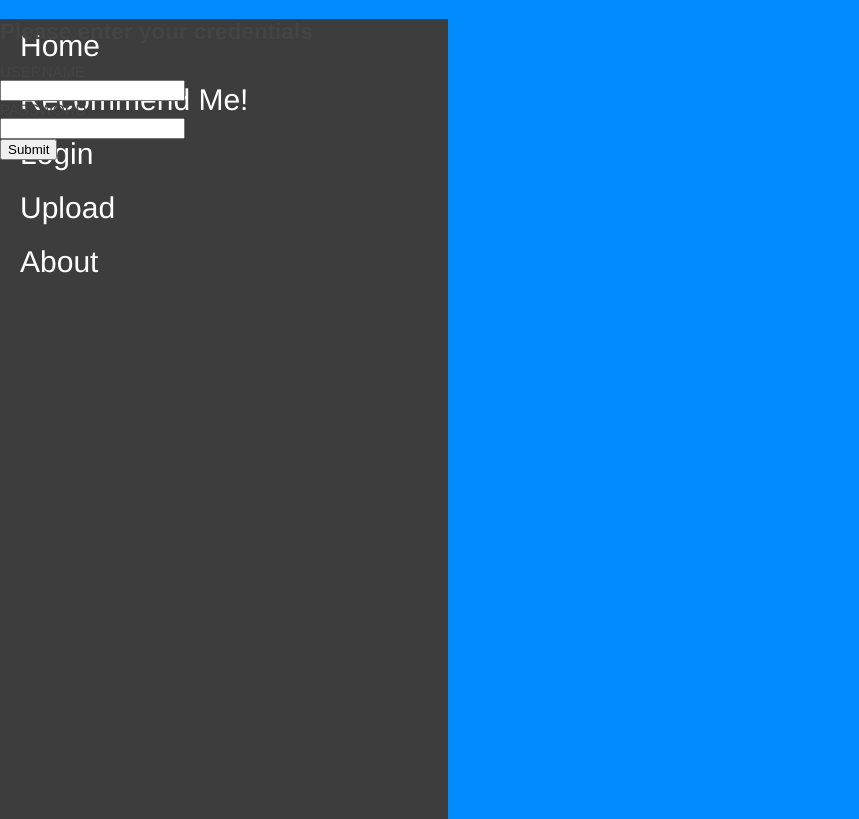
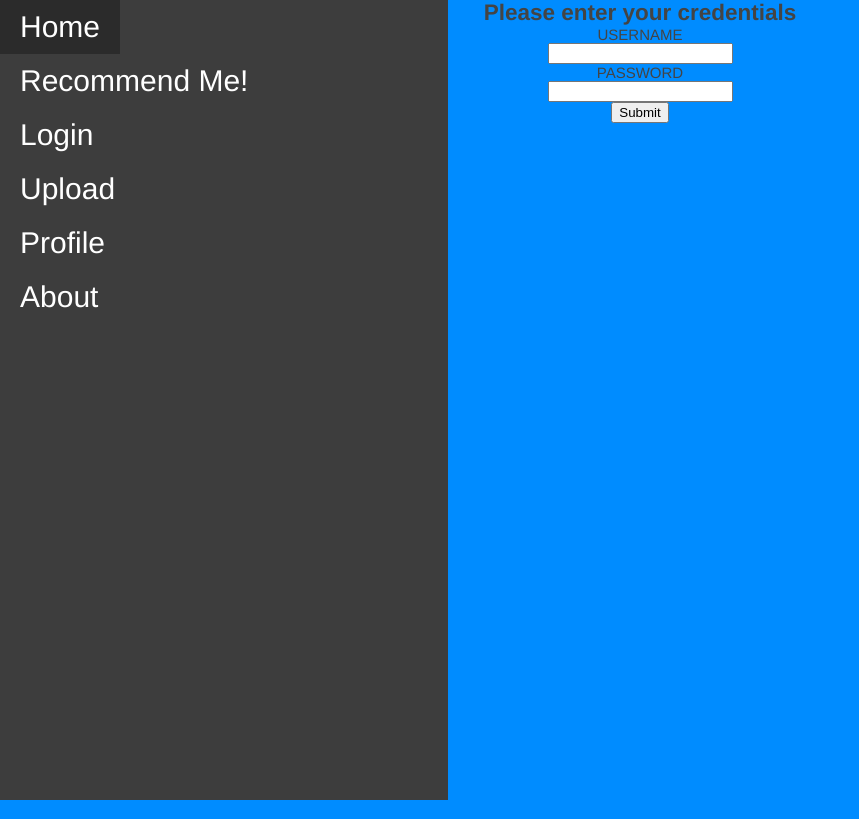
Before and after one commit to 17093/Main_project, a Flask app: page /login in a window 1280 px wide. Shown: the whole page, without its empty margins (0-859 px from the left). Run offline with Flask 2, Linux system fonts and the light colour scheme.

Commit message:
fixed css and html style

```diff
--- a/static/styles.css
+++ b/static/styles.css
@@ -27,6 +27,12 @@
 	}
 }
 
+.left_content{
+    float: left;
+}
+.right_content{
+    float: left;
+}
 
 
 .left_bar{
@@ -50,7 +56,7 @@
     text-decoration: none;
     display: inline-block;
     font-size: 30px;
-    z-index: 2;
+    z-index: 20;
 }
 
 .button:hover{
@@ -69,12 +75,8 @@
 }
 
 .ontop{
-
     text-align: center;
     z-index: 1;
-
-}
-.containter{
 
 }
 
--- a/templates/header.html
+++ b/templates/header.html
@@ -1,5 +1,5 @@
-<div class = 'left_bar'>
 
+<div>
     <div class = 'fixed'>
         <a href="/" class="button">Home</a><br>
         <a href="/randomiser" class="button">Recommend Me!</a><br>
@@ -9,6 +9,7 @@
             <a href="/login" class="button">Login</a><br>
         {% endif %}
         <a href="#" class="button">Upload</a><br>
+        <a href="#" class="button">Profile</a><br>
         <a href="/about" class="button">About</a><br>
     </div>
 
--- a/templates/home.html
+++ b/templates/home.html
@@ -2,10 +2,9 @@
 {% block content %}
 <body>
     {% if logged %}
-        <h2>Welcome, {{ username }}.</h2>
+        <h2 class="right_content">Welcome, {{ username }}.</h2>
     {% endif %}
 
-    bruh
 </body>
 
 
--- a/templates/layout.html
+++ b/templates/layout.html
@@ -10,6 +10,8 @@
 </head>
 
 <body class = "background">
+    <div class = 'left_bar'>
+    </div>
     {% include 'header.html' %}
     {% block content %}
     {% endblock %}
--- a/templates/login.html
+++ b/templates/login.html
@@ -1,8 +1,9 @@
 {% extends 'layout.html' %}
 {% block content %}
-<body class = "testbg">
-    <h2>Please enter your credentials</h2>
-    <div>
+<body>
+    <div class="ontop">
+
+        <h2 style ="margin:0px">Please enter your credentials</h2>
         <form action="" method="post">
             <label>USERNAME</label><br>
             <input name="username" type="text" id="username"><br>
--- a/templates/recommendation.html
+++ b/templates/recommendation.html
@@ -1,6 +1,6 @@
 {% extends 'layout.html' %}
 {% block content %}
-<body class = "testbg">
+<body>
   <br>
     <div class="ontop" >
       <p class="title">-{{ recommend.name }}-</p>
```
